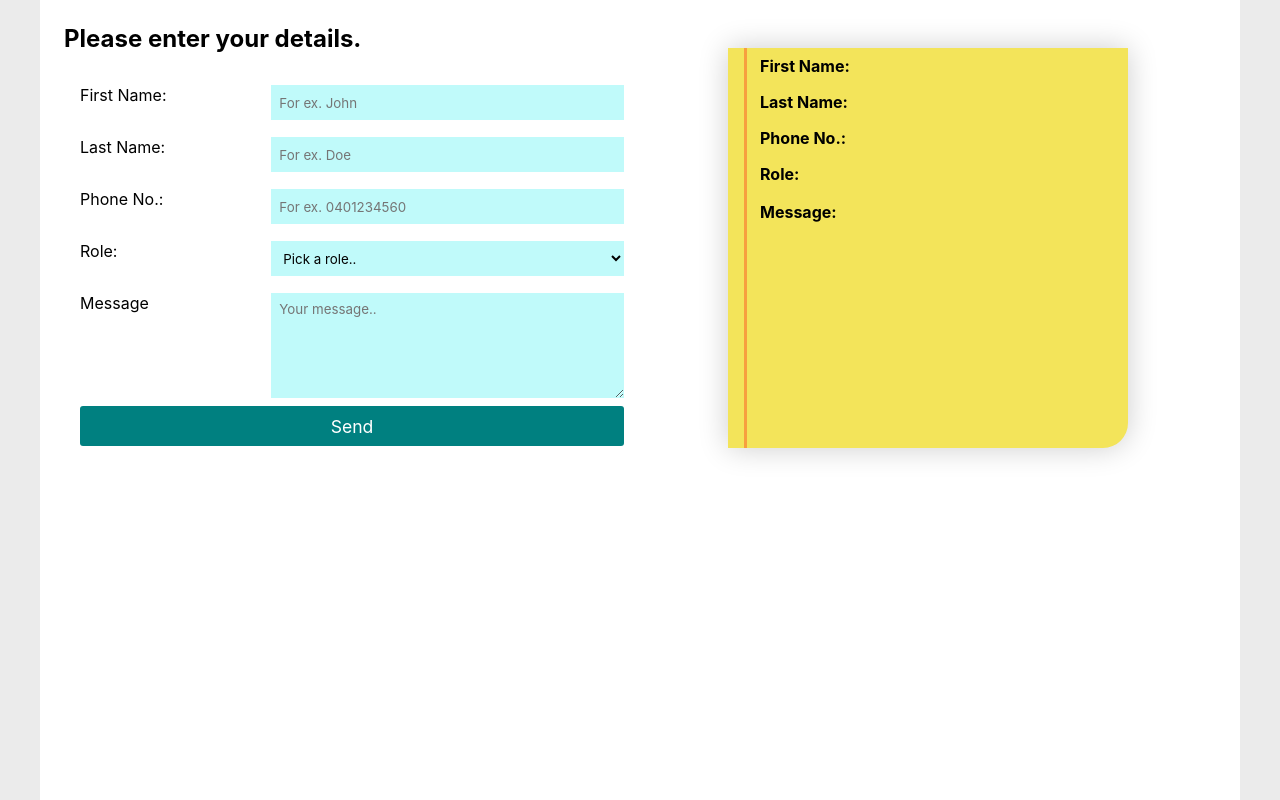
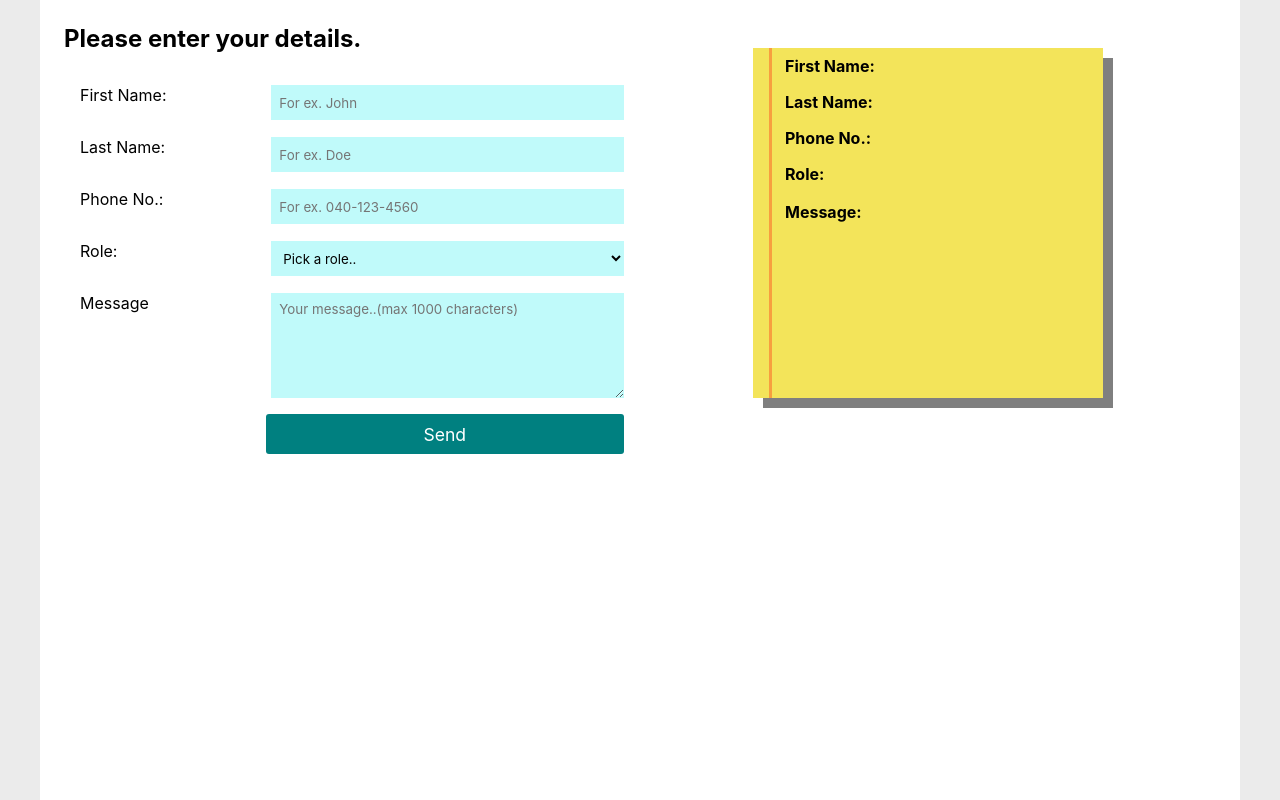
Before and after one commit to kcvijay/react_form, a React (Create React App) app: page / in a window 1280 px wide. Built offline with nearby package versions, Linux system fonts and the light colour scheme.

Commit message:
State refactored

```diff
--- a/src/App.js
+++ b/src/App.js
@@ -6,55 +6,66 @@ import "./App.css";
 
 class App extends Component {
   state = {
+    note: {
       firstname: "",
       lastname: "",
       phone: "",
       role: "",
       message: "",
       show: false,
+    },
   };
 
   changeHandler = (e) => {
     e.preventDefault();
     this.setState({
-      [e.target.name]: e.target.value,
+      note: { ...this.state.note, [e.target.name]: e.target.value },
     });
   };
 
   showModal = (e) => {
     e.preventDefault();
     this.setState({
-      show: true,
+      show: !this.state.show, // Making opposite state of what it was.
     });
   };
 
-  hideModal = (e) => {
-    e.preventDefault();
+  closeHandler = (e) => {
+    //window.location.reload()
     this.setState({
-      show: false,
+      firstname: "",
+      lastname: "",
+      phone: "",
+      role: "",
+      message: "",
     });
-    window.location.reload();
   };
 
   render() {
     return (
       <div className="app">
-        <Form getValues={this.changeHandler} showModal={this.showModal} />
+        <Form
+          getValues={this.changeHandler}
+          showModal={this.showModal}
+          {...this.state.note}
+        />
         <ShowForm
-          firstname={this.state.firstname}
-          lastname={this.state.lastname}
-          phone={this.state.phone}
-          role={this.state.role}
-          message={this.state.message}
+          // firstname={this.state.firstname}
+          // lastname={this.state.lastname}
+          // phone={this.state.phone}
+          // role={this.state.role}
+          // message={this.state.message}
+          {...this.state.note}
         />
         {this.state.show && (
           <Modal
-            firstname={this.state.firstname}
-            lastname={this.state.lastname}
-            phone={this.state.phone}
-            role={this.state.role}
-            message={this.state.message}
-            hideModal={this.hideModal}
+            // firstname={this.state.firstname}
+            // lastname={this.state.lastname}
+            // phone={this.state.phone}
+            // role={this.state.role}
+            // message={this.state.message}
+            {...this.state.note}
+            close={this.closeHandler}
           />
         )}
       </div>
--- a/src/Form.css
+++ b/src/Form.css
@@ -34,11 +34,11 @@ form textarea {
   padding: 0.5rem;
   background-color: rgb(192, 250, 250);
   border: none;
+  margin-bottom: 0.5rem;
 }
 
 .primary-btn {
   width: 100%;
   cursor: pointer;
   height: 40px;
-  margin-top: 1.5rem;
 }
--- a/src/Form.jsx
+++ b/src/Form.jsx
@@ -3,7 +3,7 @@ import "./Form.css";
 
 const Form = (props) => {
   return (
-    <section className="form" onChange={props.getValues}>
+    <section className="form" onSubmit={props.closeHandler}>
       <h2>Please enter your details.</h2>
       <form>
         <div>
@@ -14,6 +14,8 @@ const Form = (props) => {
             type="text"
             name="firstname"
             placeholder="For ex. John"
+            onChange={props.getValues}
+            value={props.firstname}
             required
           />
         </div>
@@ -25,6 +27,8 @@ const Form = (props) => {
             type="text"
             name="lastname"
             placeholder="For ex. Doe"
+            onChange={props.getValues}
+            value={props.lastname}
             required
           />
         </div>
@@ -33,9 +37,11 @@ const Form = (props) => {
             Phone No.:
           </label>
           <input
-            type="number"
+            type="tel"
             name="phone"
-            placeholder="For ex. 0401234560"
+            placeholder="For ex. 040-123-4560"
+            onChange={props.getValues}
+            value={props.phone}
             required
           />
         </div>
@@ -43,8 +49,15 @@ const Form = (props) => {
           <label htmlFor="role" className="role">
             Role:
           </label>
-          <select name="role" id="role">
-            <option>Pick a role..</option>
+          <select
+            name="role"
+            id="role"
+            defaultValue="choice"
+            onChange={props.getValues}
+          >
+            <option value="choice" disabled>
+              Pick a role..
+            </option>
             <option value="Teacher">Teacher</option>
             <option value="Student">Student</option>
             <option value="Other">Other</option>
@@ -58,13 +71,15 @@ const Form = (props) => {
             name="message"
             id="message"
             max="1000"
-            placeholder="Your message.."
+            placeholder="Your message..(max 1000 characters)"
+            onChange={props.getValues}
+            value={props.message}
             required
           ></textarea>
         </div>
         <div>
+          <label></label>
           <button className="primary-btn" onClick={props.showModal}>
-            {" "}
             Send
           </button>
         </div>
--- a/src/Modal.jsx
+++ b/src/Modal.jsx
@@ -23,10 +23,10 @@ const Modal = (props) => {
 
         <h4>Would you like to send this detail?</h4>
         <div>
-          <button className="primary-btn" onClick={props.hideModal}>
+          <button className="primary-btn" onClick={props.close}>
             Yes, I would like to send.
           </button>
-          <button className="secondary-btn" onClick={props.hideModal}>
+          <button className="secondary-btn" onClick={props.close}>
             No, I wouldn't like to send.
           </button>
         </div>
--- a/src/ShowForm.css
+++ b/src/ShowForm.css
@@ -1,11 +1,10 @@
 .show-form {
   position: relative;
   background-color: rgb(243, 228, 90);
-  box-shadow: 0 0 30px rgba(0, 0, 0, 0.2);
+  box-shadow: 10px 10px rgba(0, 0, 0, 0.5);
   border: none;
-  border-radius: 0 0 25px 0;
-  height: 400px;
-  width: 400px;
+  height: 350px;
+  width: 350px;
   line-break: anywhere;
   margin: 1.5rem 0;
   justify-self: center;
```
Lines whose indentation alone changed are shown as unchanged.
